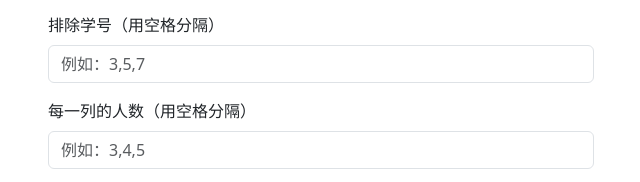
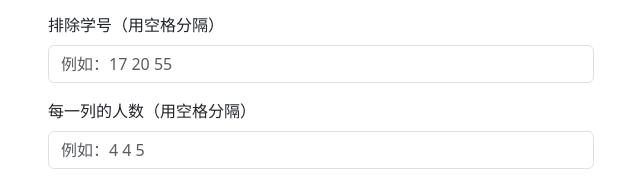
Before and after one commit to LB303/class-seat-sorting, a plain HTML site: page index.html in a window 1280 px wide. Shown: the part 279-461 px from the top of the page, 319-959 px from the left. Drawn offline with nearby package versions, Linux system fonts and the light colour scheme.

Commit message:
Update index.html

```diff
--- a/index.html
+++ b/index.html
@@ -35,11 +35,11 @@
                     </div>
                     <div class="mb-3">
                         <label for="exclude-ids" class="form-label">排除学号（用空格分隔）</label>
-                        <input type="text" class="form-control" id="exclude-ids" placeholder="例如：3,5,7">
+                        <input type="text" class="form-control" id="exclude-ids" placeholder="例如：17 20 55">
                     </div>
                     <div class="mb-3">
                         <label for="col-sizes" class="form-label">每一列的人数（用空格分隔）</label>
-                        <input type="text" class="form-control" id="col-sizes" placeholder="例如：3,4,5" required>
+                        <input type="text" class="form-control" id="col-sizes" placeholder="例如：4 4 5" required>
                     </div>
                     <button type="submit" class="btn btn-primary w-100">生成随机座位表</button>
                 </form>
```
